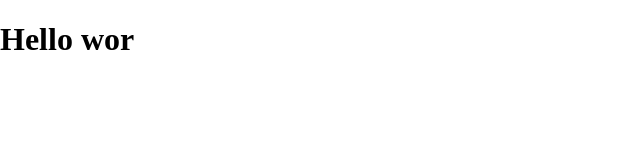
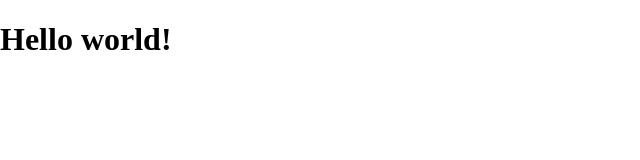
Before and after one commit to ahrian87/template, a plain HTML site: page index.html in a window 1280 px wide. Shown: the full height of the page, 0-640 px from the left. Drawn offline with Linux system fonts and the light colour scheme.

Commit message:
next test commit

```diff
--- a/index.html
+++ b/index.html
@@ -10,7 +10,7 @@
   <link rel="stylesheet" href="style.css">
 </head>
 <body>
-  <h1>Hello wor</h1>
+  <h1>Hello world! </h1>
   <!-- Script -->
   <script src="script.js"></script>
 </body>
```
